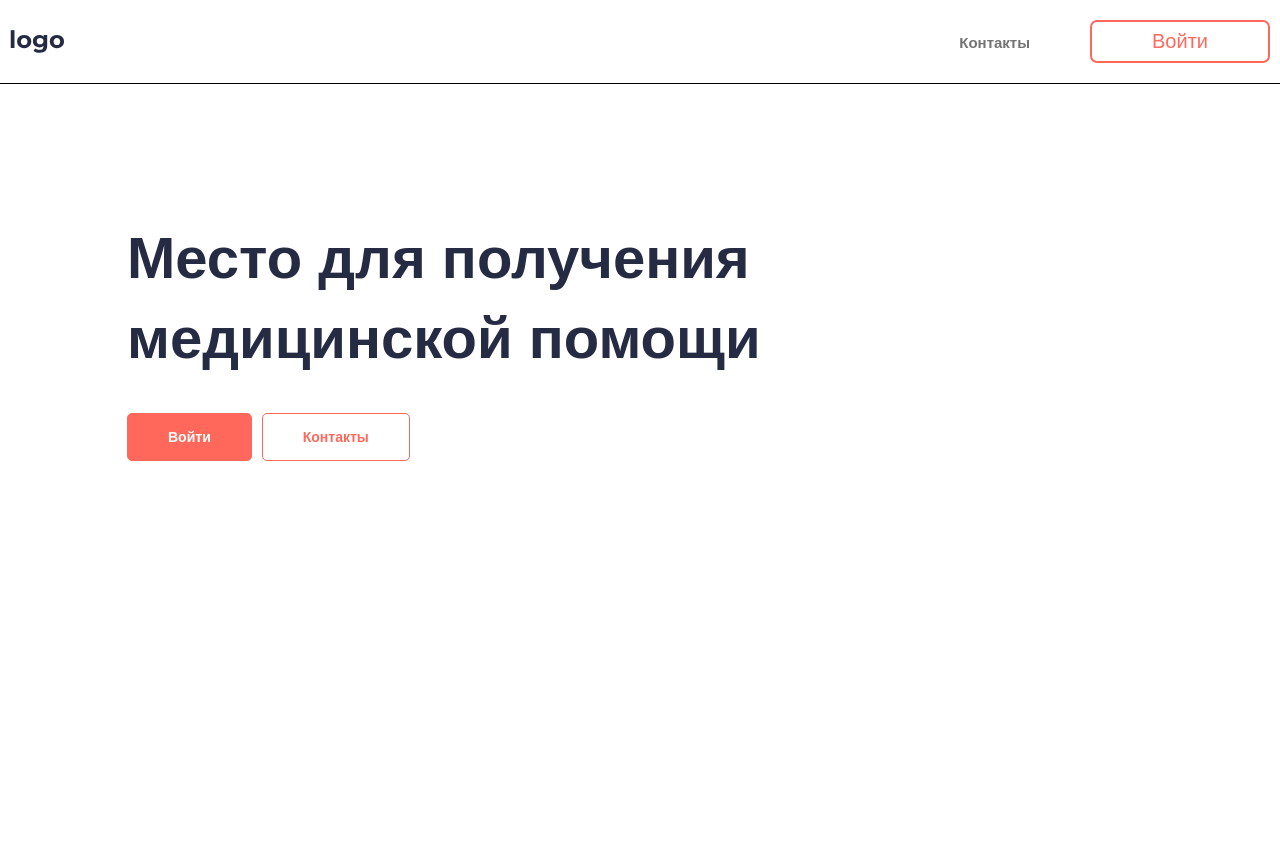
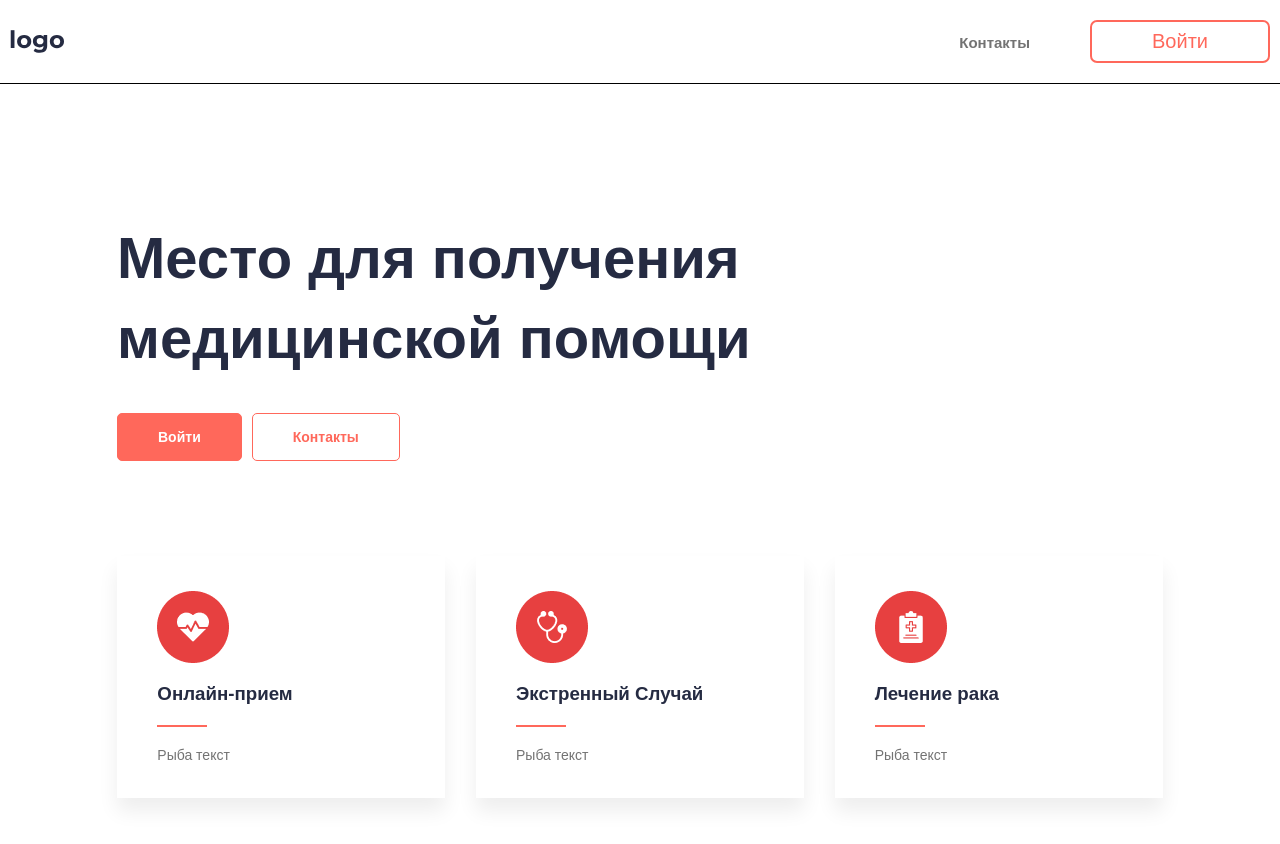
Before and after one commit to DenisJet/aveds-test, a React (Vite) app: page / in a window 1280 px wide. Shown: the top 844 px of the page. Before the commit the page ends 800 px from the top, so only its background shows below. Built offline with nearby package versions, Linux system fonts and the light colour scheme.

Commit message:
add services list

```diff
--- /dev/null
+++ b/src/components/ServiceCard/ServiceCard.module.css
@@ -0,0 +1,30 @@
+.card {
+  display: flex;
+  flex-direction: column;
+  gap: 20px;
+  padding: 35px 40px;
+  min-width: 328px;
+  box-shadow: 0px 13px 19px 0px #00000012;
+}
+
+.cardImage {
+  width: 72px;
+  height: 72px;
+}
+
+.cardTitle {
+  font-weight: 700;
+  margin: 0;
+}
+
+.cardDivider {
+  width: 50px;
+  height: 2px;
+  background-color: var(--primary-color);
+}
+
+.cardDescription {
+  font-size: 14px;
+  color: var(--secondary-font-color);
+  margin: 0;
+}
--- /dev/null
+++ b/src/components/ServiceCard/ServiceCard.tsx
@@ -0,0 +1,19 @@
+import styles from './ServiceCard.module.css';
+
+export interface ServiceCardProps {
+  id: number;
+  imageUrl: string;
+  title: string;
+  description: string;
+}
+
+export default function ServiceCard({ serviceCard }: { serviceCard: ServiceCardProps }) {
+  return (
+    <div className={styles.card}>
+      <img className={styles.cardImage} src={serviceCard.imageUrl} alt={serviceCard.title} />
+      <h3 className={styles.cardTitle}>{serviceCard.title}</h3>
+      <div className={styles.cardDivider}></div>
+      <p className={styles.cardDescription}>{serviceCard.description}</p>
+    </div>
+  );
+}
--- /dev/null
+++ b/src/components/ServicesList/ServicesList.module.css
@@ -0,0 +1,6 @@
+.list {
+  display: flex;
+  justify-content: space-around;
+  gap: 30px;
+  flex-wrap: wrap;
+}
--- /dev/null
+++ b/src/components/ServicesList/ServicesList.tsx
@@ -0,0 +1,18 @@
+import ServiceCard, { ServiceCardProps } from '../ServiceCard/ServiceCard';
+import styles from './ServicesList.module.css';
+
+export default function ServicesList({ servicesList }: { servicesList: ServiceCardProps[] }) {
+  return (
+    <ul className={styles.list}>
+      {servicesList &&
+        servicesList.length > 0 &&
+        servicesList.map((service) => {
+          return (
+            <li key={service.id}>
+              <ServiceCard serviceCard={service} />
+            </li>
+          );
+        })}
+    </ul>
+  );
+}
--- a/src/mock/services.ts
+++ b/src/mock/services.ts
@@ -3,18 +3,18 @@ export const services = [
     id: 1,
     imageUrl: '/circle.png',
     title: 'Онлайн-прием',
-    text: 'Рыба текст',
+    description: 'Рыба текст',
   },
   {
     id: 2,
     imageUrl: '/circle-2.png',
     title: 'Экстренный Случай',
-    text: 'Рыба текст',
+    description: 'Рыба текст',
   },
   {
     id: 3,
     imageUrl: '/circle-3.png',
     title: 'Лечение рака',
-    text: 'Рыба текст',
+    description: 'Рыба текст',
   },
 ];
--- a/src/pages/MainPage/MainPage.module.css
+++ b/src/pages/MainPage/MainPage.module.css
@@ -1,6 +1,6 @@
 .main {
-  padding: 55px 10px 0 10px;
-  max-width: 1046px;
+  padding: 55px 10px;
+  max-width: 1066px;
   margin: 0 auto;
 }
 
@@ -13,12 +13,13 @@
 
 .mainButtons {
   display: flex;
-  gap: 10px
+  gap: 10px;
+  margin-bottom: 30px;
 }
 
 @media screen and (width >= 860px) {
   .main {
-    padding: 95px 10px 0 10px;
+    padding: 95px 10px;
   }
 
   .mainTitle {
@@ -26,4 +27,8 @@
     font-size: 58px;
     line-height: 80px;
   }
+
+  .mainButtons {
+    margin-bottom: 95px;
+  }
 }
--- a/src/pages/MainPage/MainPage.tsx
+++ b/src/pages/MainPage/MainPage.tsx
@@ -1,6 +1,8 @@
 import { useNavigate } from 'react-router-dom';
 import Button from '../../components/Button/Button';
 import styles from './MainPage.module.css';
+import ServicesList from '../../components/ServicesList/ServicesList';
+import { services } from '../../mock/services';
 
 export default function MainPage() {
   const navigate = useNavigate();
@@ -16,6 +18,7 @@ export default function MainPage() {
           Контакты
         </Button>
       </div>
+      <ServicesList servicesList={services} />
     </main>
   );
 }
```
